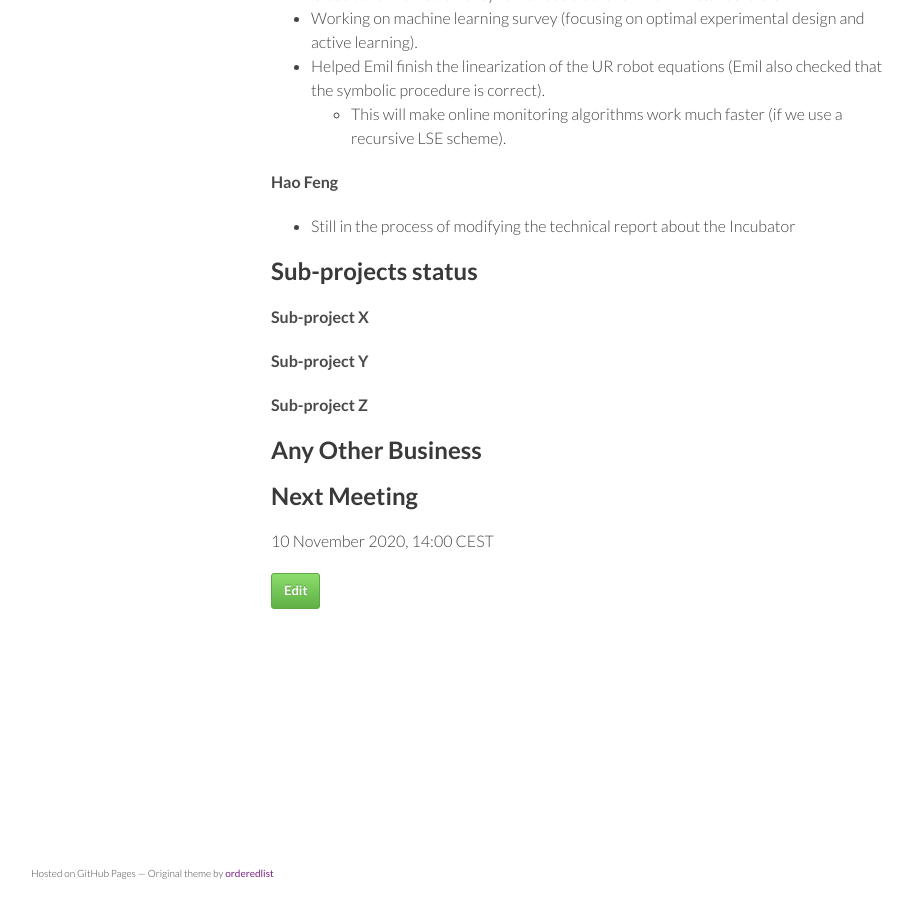
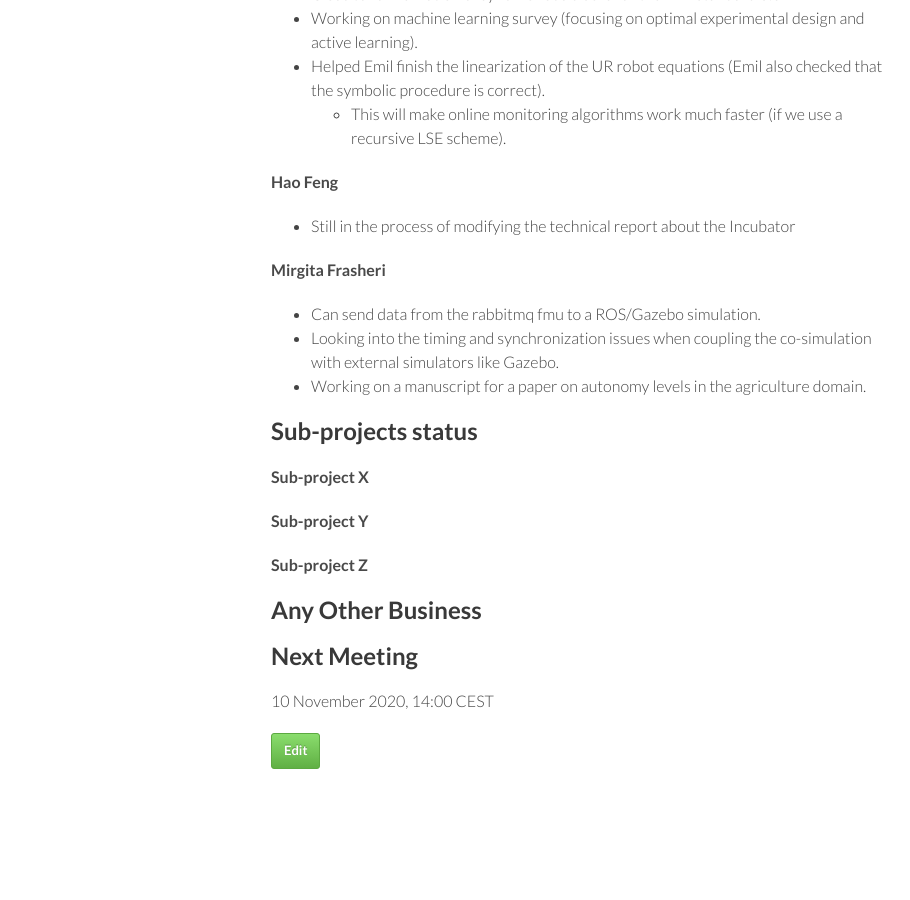
Before and after one commit to digitaltwincentre/digitaltwincentre.github.io, a Jekyll site: the page built from _biweeklies/Biweekly-27.md, in a window 1280 px wide and 900 px high, scrolled down 1003 px. Shown: the whole window, without its empty margins (179-1089 px from the left). Built offline with Jekyll 4.4.1, drawn with Linux system fonts in a browser that asks for light colours; nearby versions of some CDN libraries.

Commit message:
Update Biweekly-27.md

```diff
--- a/_biweeklies/Biweekly-27.md
+++ b/_biweeklies/Biweekly-27.md
@@ -48,6 +48,10 @@ date: 27 October 2020, 1400 CEST
 #### Hao Feng
 * Still in the process of modifying the technical report about the Incubator
 
+#### Mirgita Frasheri
+* Can send data from the rabbitmq fmu to a ROS/Gazebo simulation.
+* Looking into the timing and synchronization issues when coupling the co-simulation with external simulators like Gazebo.
+* Working on a manuscript for a paper on autonomy levels in the agriculture domain.
 
 ## Sub-projects status
 
```
